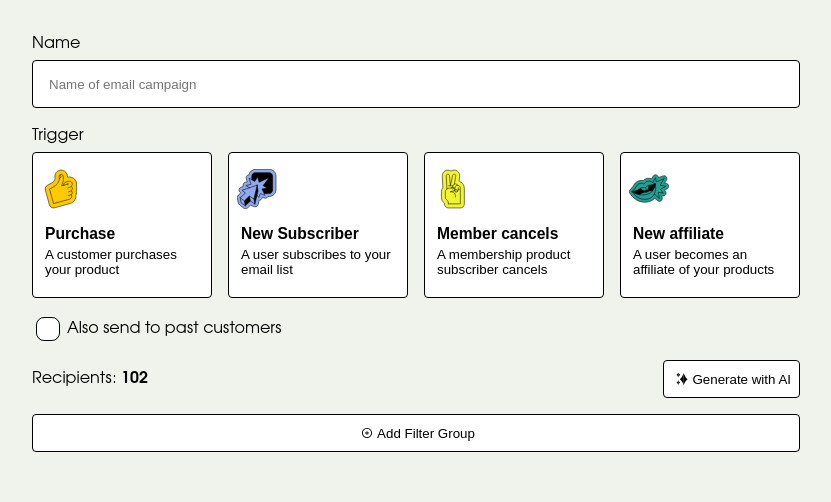
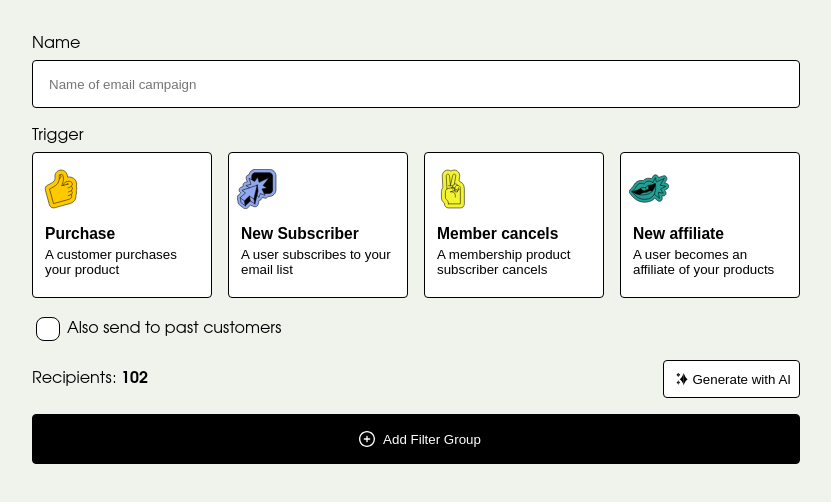
Before and after one commit to MauFrontier/gumroad-email-marketing-prototype, a React (Vite) app: page / in a window 1280 px wide. Shown: the top 502 px of the page, without its empty margins (224-1055 px from the left). Built offline with nearby package versions, Linux system fonts and the light colour scheme.

Commit message:
ui: Style TargetingBuilder and Add Filter Group button

```diff
--- a/src/features/EmailMarketing/shared/TargetingBuilder/TargetingBuilder.scss
+++ b/src/features/EmailMarketing/shared/TargetingBuilder/TargetingBuilder.scss
@@ -1,4 +1,16 @@
 @import './src/features/shared/ui/designSystemStyles/designSystemStyles.scss';
 
 div.targeting-builder {
+  button[aria-label='Add Filter Group'] {
+    color: $White;
+    background-color: $Black;
+
+    .plus-circle-icon {
+      fill: $White;
+    }
+
+    &:hover {
+      box-shadow: $spacer-2 $spacer-2 0px 0px $MediumGray;
+    }
+  }
 }
--- a/src/features/EmailMarketing/shared/TargetingBuilder/TargetingBuilder.tsx
+++ b/src/features/EmailMarketing/shared/TargetingBuilder/TargetingBuilder.tsx
@@ -1,19 +1,17 @@
 import Button from '../../../shared/ui/Button/Button';
-import Icon from '../../../shared/ui/Icon/Icon';
 import './TargetingBuilder.scss';
+import PlusCircleIcon from '@/assets/images/icons/icon_plus-circle-clear.svg?react';
 
 const addFilterGroup = () => {};
 
 const TargetingBuilder = () => {
   return (
-    <div
-      data-testid="TargetingBuilder"
-      className="targeting-builder-header mt-4 mb-2">
+    <div data-testid="TargetingBuilder" className="targeting-builder mt-4 mb-2">
       <Button
         onClick={addFilterGroup}
         label="Add Filter Group"
         className="w-full p-3">
-        <Icon uri="./src/assets/images/icons/icon_plus-circle-clear.svg" />
+        <PlusCircleIcon className="plus-circle-icon" />
         Add Filter Group
       </Button>
     </div>
```
